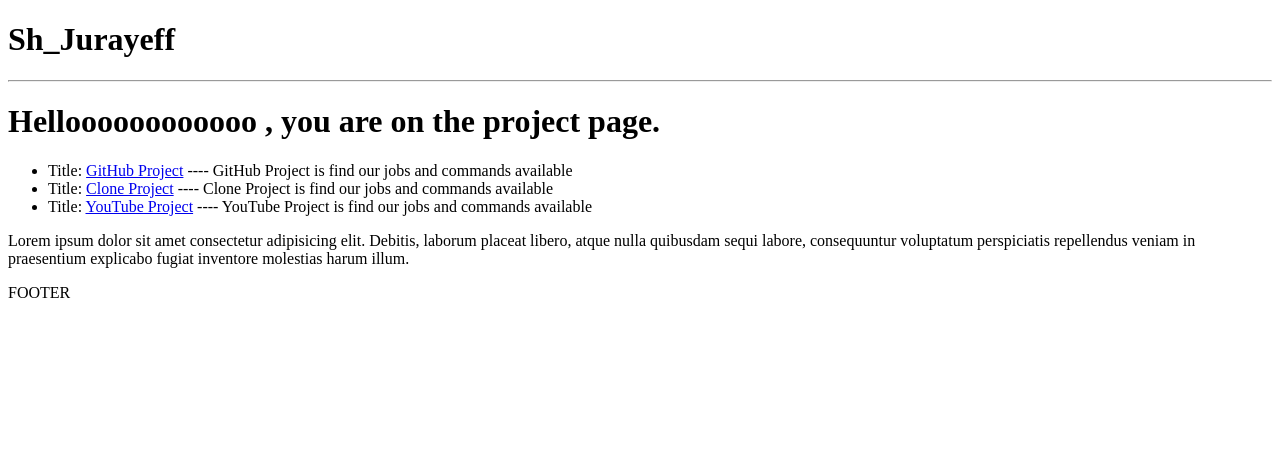
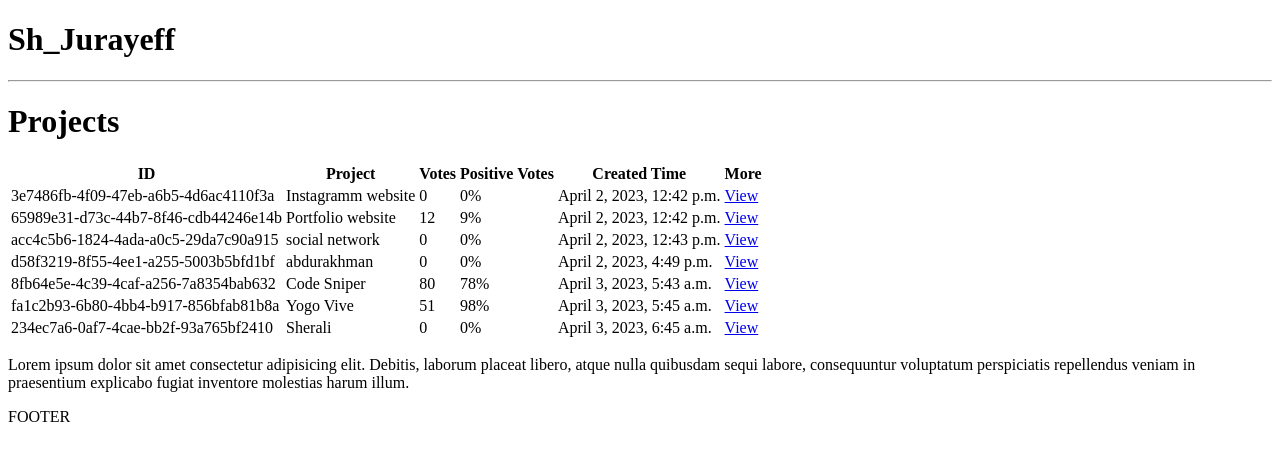
Before and after one commit to SheraliJurayev/DevSearch, a Django app: page / in a window 1280 px wide. Shown: the top 461 px of the page. Run offline with Django 4.2, Linux system fonts and the light colour scheme; data comes from the database, SQL or seed files in the repository; both versions use the stored data as it was after the commit.

Commit message:
project and single-project and create project-form

```diff
--- a/projects/templates/projects/project.html
+++ b/projects/templates/projects/project.html
@@ -2,14 +2,32 @@
 
 {%block content%}
 
-    <h1>{{message}}</h1>
+    <h1>Projects</h1>
+
+    <table>
+        <tr>
+            <th>ID</th>
+            <th>Project</th>
+            <th>Votes</th>
+            <th>Positive Votes </th>
+            <th>Created Time</th>
+            <th>More</th>
+            <th></th>
+        </tr>
+        {% for project in projects %}
+            <tr>
+                <td>{{project.id}}</td>
+                <td>{{project.title}}</td>
+                <td>{{project.vote_total}}</td>
+                <td>{{project.vote_ratio}}%</td>
+                <td>{{project.created}}</td>
+                <td><a href="{%url 'project' project.id%}">View</a></td>
+            </tr>
+        {%endfor%}
+    </table>
 
     <ul>
-        {%for project in projects%}
-            <li>
-                 Title: <a href="{%url 'project' project.id%}">{{project.title}}</a>  ---- {{project.description}}
-            </li>
-        {%endfor%}
+
     </ul>
 
     <p>Lorem ipsum dolor sit amet consectetur adipisicing elit.
--- a/projects/urls.py
+++ b/projects/urls.py
@@ -1,7 +1,7 @@
 from django.urls import path
-from .views import projects_view ,project_view
+from .views import projects ,project
 
 urlpatterns = [
-    path('' , projects_view , name='projects') ,
-    path('project/<str:pk>/' , project_view , name='project') ,
+    path('' , projects , name='projects') ,
+    path('project/<str:pk>/' , project , name='project') ,
 ]
--- a/projects/views.py
+++ b/projects/views.py
@@ -1,5 +1,6 @@
 from django.shortcuts import render
 from django.http import HttpResponse
+from .models import Project
 
 projectlist = [
     {
@@ -21,19 +22,19 @@ projectlist = [
     } ,
 ]
 
-def projects_view(request):
-    msg = "Helloooooooooooo , you are on the project page."
+def projects(request):
+    projects = Project.objects.all()
     context = {
-        "message": msg ,
-        'projects': projectlist,
+        'projects': projects,
     }
 
     return render(request, 'projects/project.html' ,context)
 
-def project_view(request , pk):
-
-    projectObj = None
-    for i in projectlist:
-        if i['id'] == pk:
-            projectObj = i
-    return render(request, 'projects/single-project.html' , {'project':projectObj} )
+def project(request , pk):
+    projectObj = Project.objects.get(id=pk)
+    tags = projectObj.tags.all()
+    context =  {
+        'projectObj':projectObj ,
+        'tags':tags
+        }
+    return render(request, 'projects/single-project.html' , context )
```
Also changed, not shown: projects/templates/projects/project-form.html (added, +10 -0 lines), projects/templates/projects/single-project.html (+9 -2 lines), db.sqlite3.
